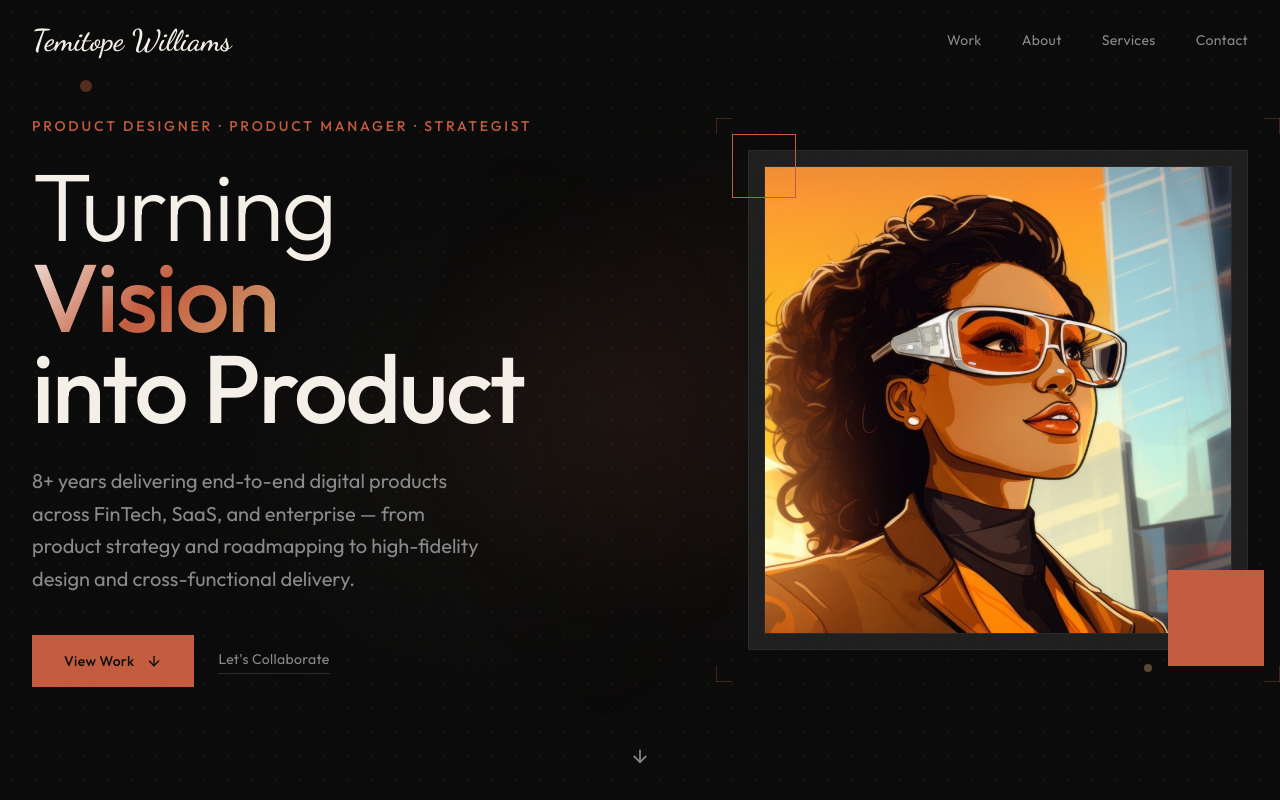
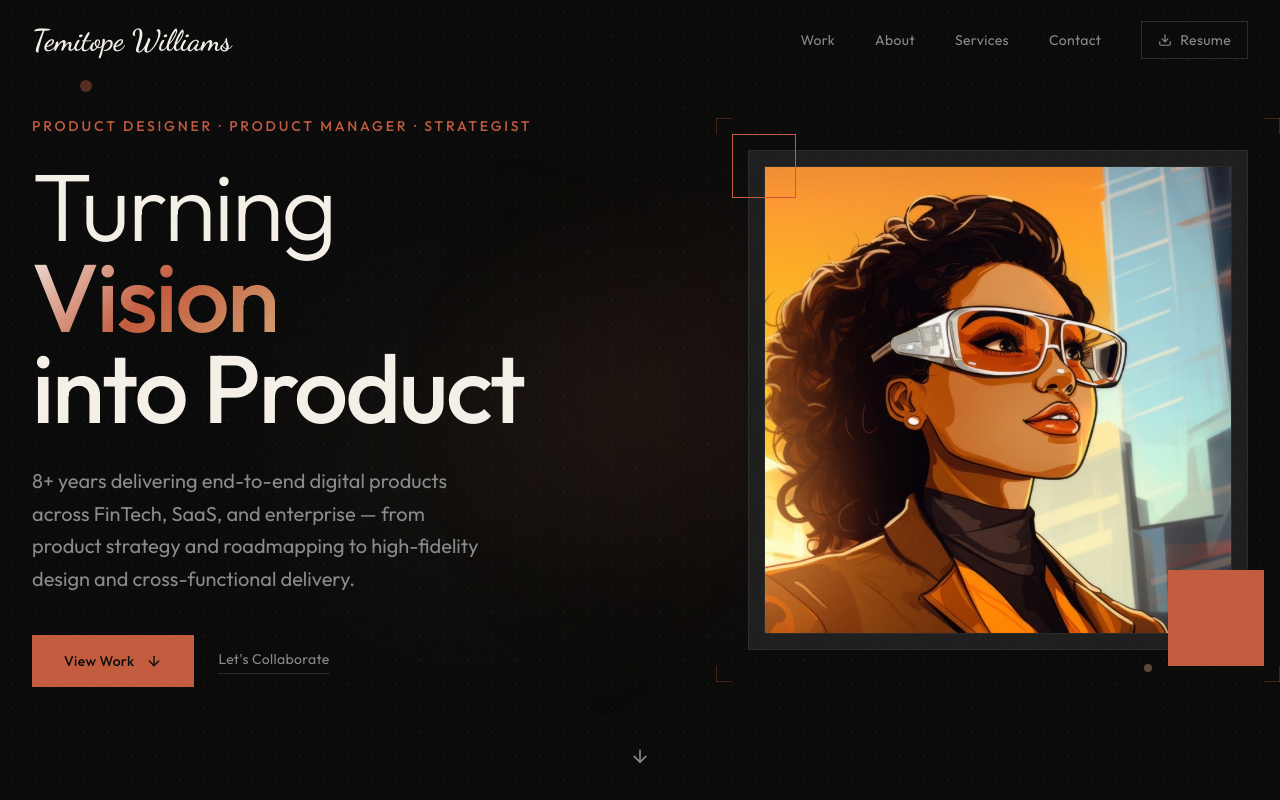
Before and after one commit to tee-15/portfolio-tee, a Next.js app: page / in a window 1280 px wide. Shown: the top 800 px of the page. Built offline with nearby package versions, Linux system fonts and the light colour scheme.

Commit message:
update navigation

```diff
--- a/app/components/Navigation.tsx
+++ b/app/components/Navigation.tsx
@@ -2,7 +2,9 @@
 
 import { useState, useEffect } from "react";
 import { motion, AnimatePresence } from "framer-motion";
-import { Menu, X } from "lucide-react";
+import { Menu, X, Download } from "lucide-react";
+
+const RESUME_PATH = "/Temitope-Williams-Resume.pdf"; // ← update filename if different
 
 const navItems = [
   { label: "Work", href: "#work" },
@@ -54,6 +56,15 @@ export default function Navigation() {
                   {item.label}
                 </a>
               ))}
+              <a
+                href={RESUME_PATH}
+                download
+                className="group inline-flex items-center gap-2 border border-border hover:border-accent px-4 py-2 text-sm text-muted hover:text-foreground transition-all duration-300 relative overflow-hidden"
+              >
+                <span className="absolute inset-0 bg-accent/0 group-hover:bg-accent/5 transition-colors duration-300" />
+                <Download className="w-3.5 h-3.5 group-hover:text-accent transition-colors duration-300" />
+                <span className="tracking-wide">Resume</span>
+              </a>
             </div>
 
             <button
@@ -94,6 +105,18 @@ export default function Navigation() {
                   {item.label}
                 </motion.a>
               ))}
+              <motion.a
+                href={RESUME_PATH}
+                download
+                initial={{ opacity: 0, x: -20 }}
+                animate={{ opacity: 1, x: 0 }}
+                transition={{ delay: navItems.length * 0.1 }}
+                onClick={() => setIsMobileMenuOpen(false)}
+                className="inline-flex items-center gap-3 border border-border px-6 py-3 text-sm text-muted hover:text-foreground hover:border-accent transition-all duration-300 self-start"
+              >
+                <Download className="w-4 h-4" />
+                Download Resume
+              </motion.a>
             </div>
           </motion.div>
         )}
```
